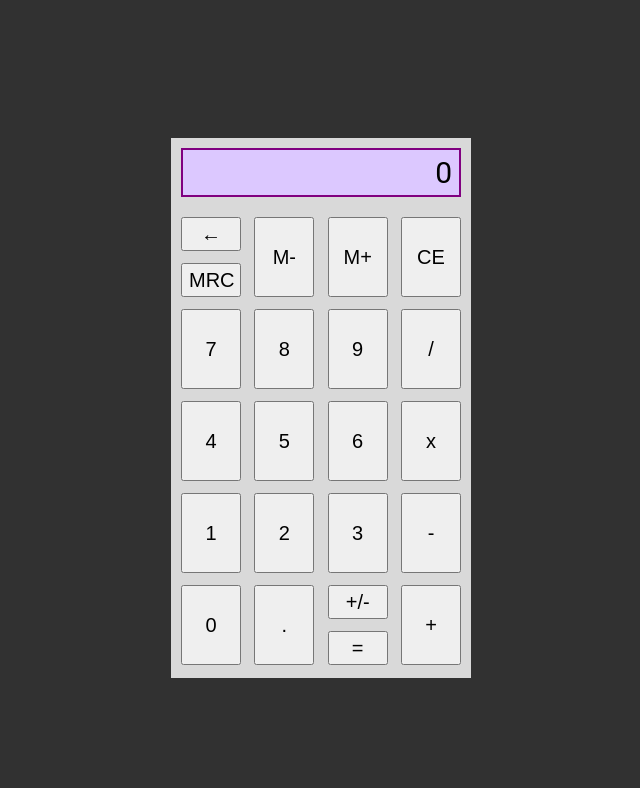
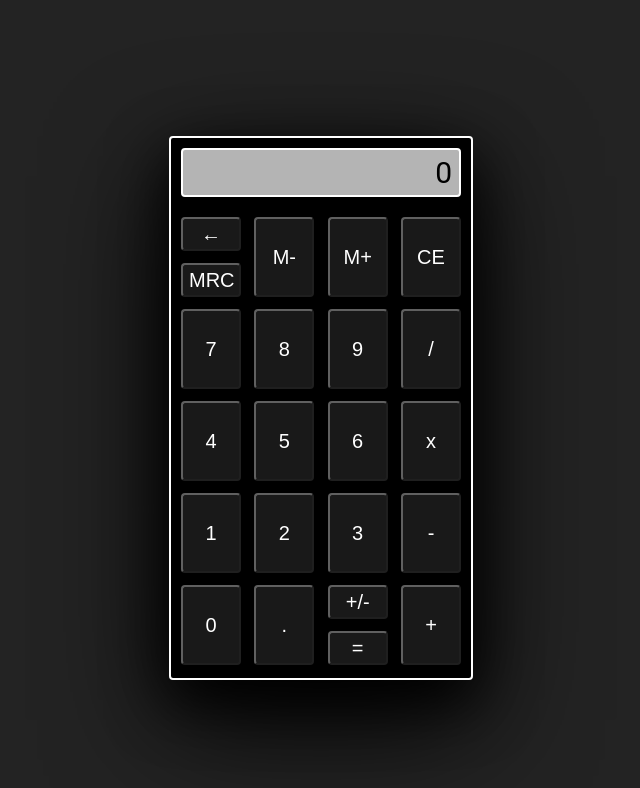
Before and after one commit to marquitos150/calc-script, a plain HTML site: page index.html in a window 1280 px wide. Shown: the whole page, without its empty margins (319-959 px from the left). Drawn offline with Linux system fonts and the light colour scheme.

Commit message:
Stylized webpage to resemble dark calculator; fixed bug with dot not working after clearing; adjusted truncation

```diff
--- a/calculator.js
+++ b/calculator.js
@@ -46,8 +46,8 @@ function roundTruncate(result) {
     let roundedResult = Math.round((result + Number.EPSILON) * 10000000000000) / 10000000000000;
 
     // Decimal is too big, truncate it
-    if ((String(roundedResult)[0] === "-" && String(roundedResult).length > 16) ||
-        (String(roundedResult)[0] !== "-" && String(roundedResult).length > 15)) {
+    if ((String(roundedResult)[0] === "-" && String(roundedResult).length > 15) ||
+        (String(roundedResult)[0] !== "-" && String(roundedResult).length > 14)) {
         return Number(String(roundedResult).substring(0, 15));
     }
 
@@ -88,6 +88,7 @@ btns.addEventListener("click", (e) => {
         operand2 = "";
         operatorPressed = false;
         mrToggled = false;
+        dotInDisplay = false;
         return;
     }
 
@@ -187,6 +188,7 @@ document.querySelector("body").addEventListener("keydown", (e) => {
         operand2 = "";
         operatorPressed = false;
         mrToggled = false;
+        dotInDisplay = false;
         return;
     }
 
--- a/styles.css
+++ b/styles.css
@@ -4,13 +4,21 @@ body {
     justify-content: center;
     align-items: center;
     height: 100vh;
-    background-color: rgb(49, 49, 49);
+    background-color: rgb(35, 35, 35);
 }
 
 button {
     width: 60px;
     height: 80px;
     font-size: 20px;
+    background-color: rgb(25, 25, 25);
+    color: white;
+    border-radius: 4px;
+    border-color: #606060 #747474 #747474 #606060;
+}
+
+button:hover {
+    background-color: rgb(50, 50, 50);
 }
 
 button#backspace,
@@ -21,22 +29,29 @@ button#equals {
 }
 
 .calculator {
-    background-color: rgb(217, 217, 217);
+    background-color: rgb(0, 0, 0);
     width: 300px;
     height: 540px;
     display: flex;
     flex-direction: column;
+    border: 2px solid white;
+    border-radius: 4px;
+    box-shadow:
+    rgba(0, 0, 0, 1) 0px 20px 60px,
+    rgba(0, 0, 0, 0.95) 0px 40px 120px;
+
 }
 
 .display {
-    border: 2px solid purple;
+    border: 2px solid rgb(255, 255, 255);
     margin: 10px 10px;
     padding: 5px 5px;
-    background-color: rgb(220, 200, 255);
-    color: black;
+    background-color: rgb(180, 180, 180);
+    color: rgb(0, 0, 0);
     text-align: right;
     font-size: 30px;
     letter-spacing: 2px;
+    border-radius: 4px;
 }
 
 .buttons-container {
```
